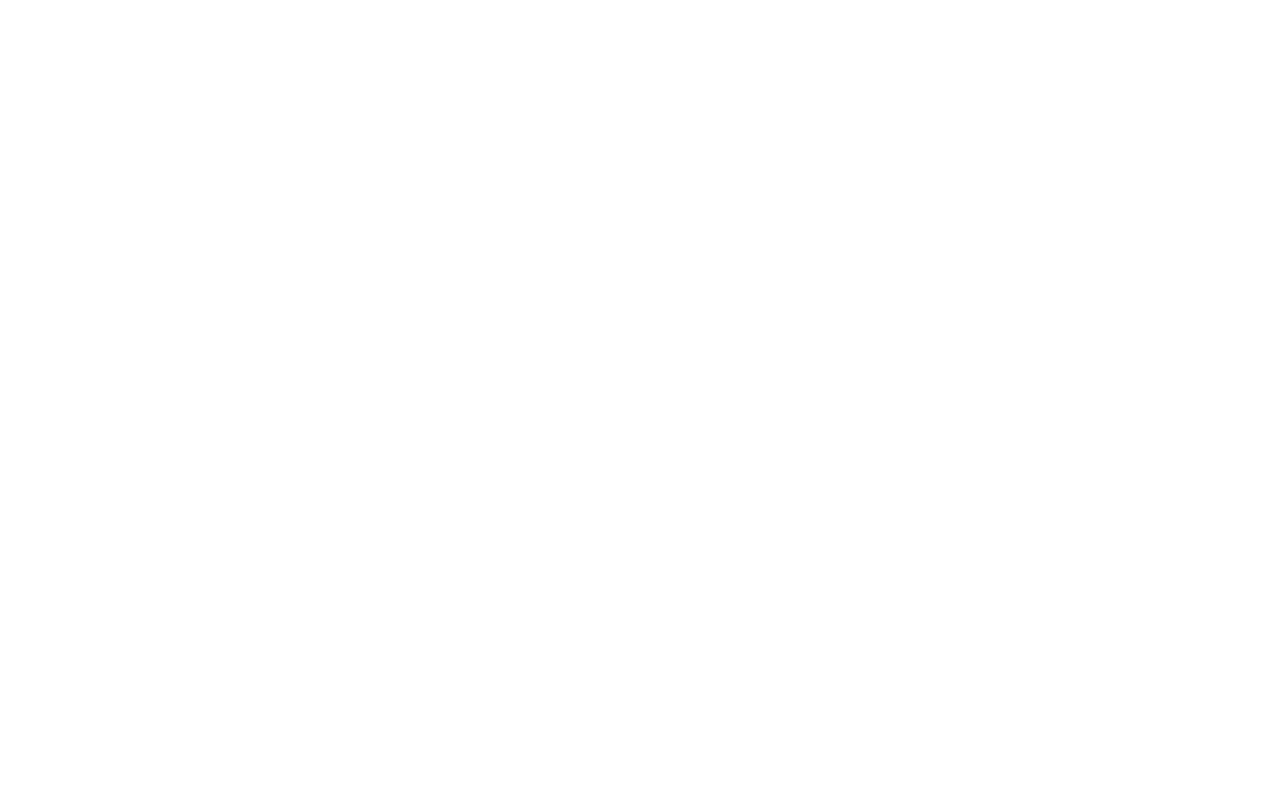
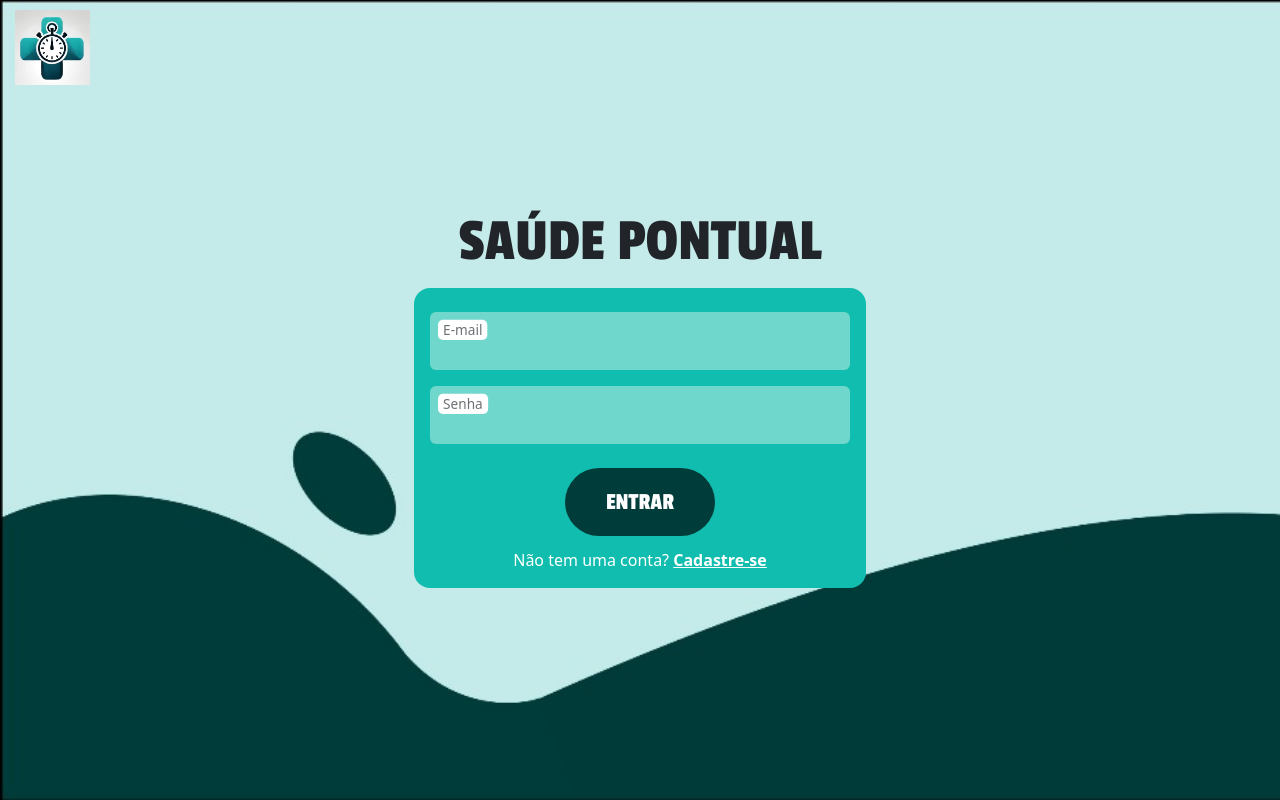
Before and after one commit to gabbzin/saude_pontual, a React (Vite) app in the folder project/frontend-react/: page /login in a window 1280 px wide. Before the commit this address had no page. Built offline with nearby package versions, Linux system fonts and the light colour scheme.

Commit message:
Alteração na nomenclatura das rotas

```diff
--- a/project/frontend-react/src/routes/routes.jsx
+++ b/project/frontend-react/src/routes/routes.jsx
@@ -9,9 +9,9 @@
     return (
         <BrowserRouter>
             <Routes>
-                <Route path="/" element={<Login />} />
+                <Route path="/login" element={<Login />} />
                 <Route path="/cadastro" element={<Cadastro />} />
-                <Route path="/home" element={<Home />} />
+                <Route path="/" element={<Home />} />
             </Routes>
         </BrowserRouter>
     );
```
